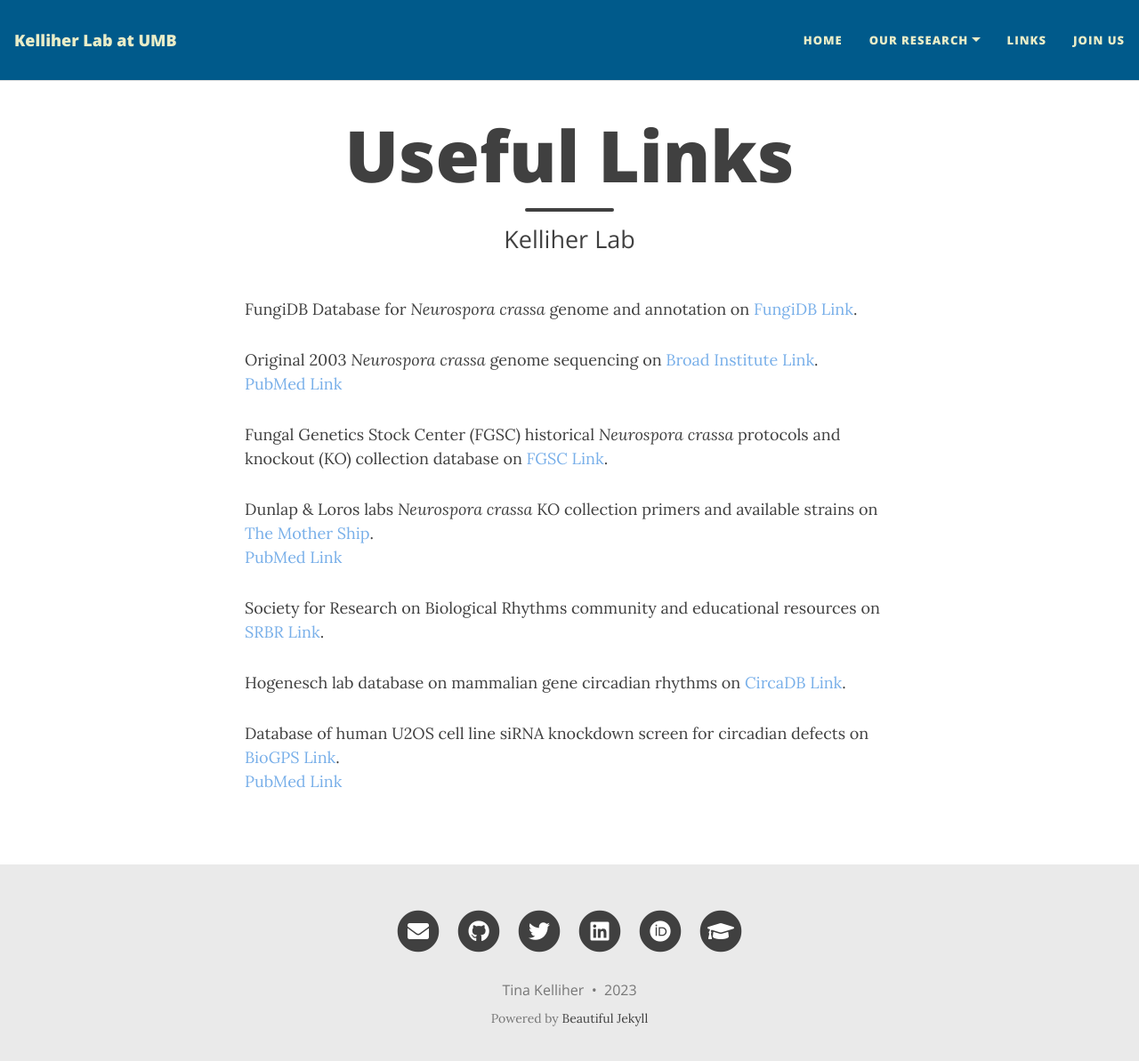
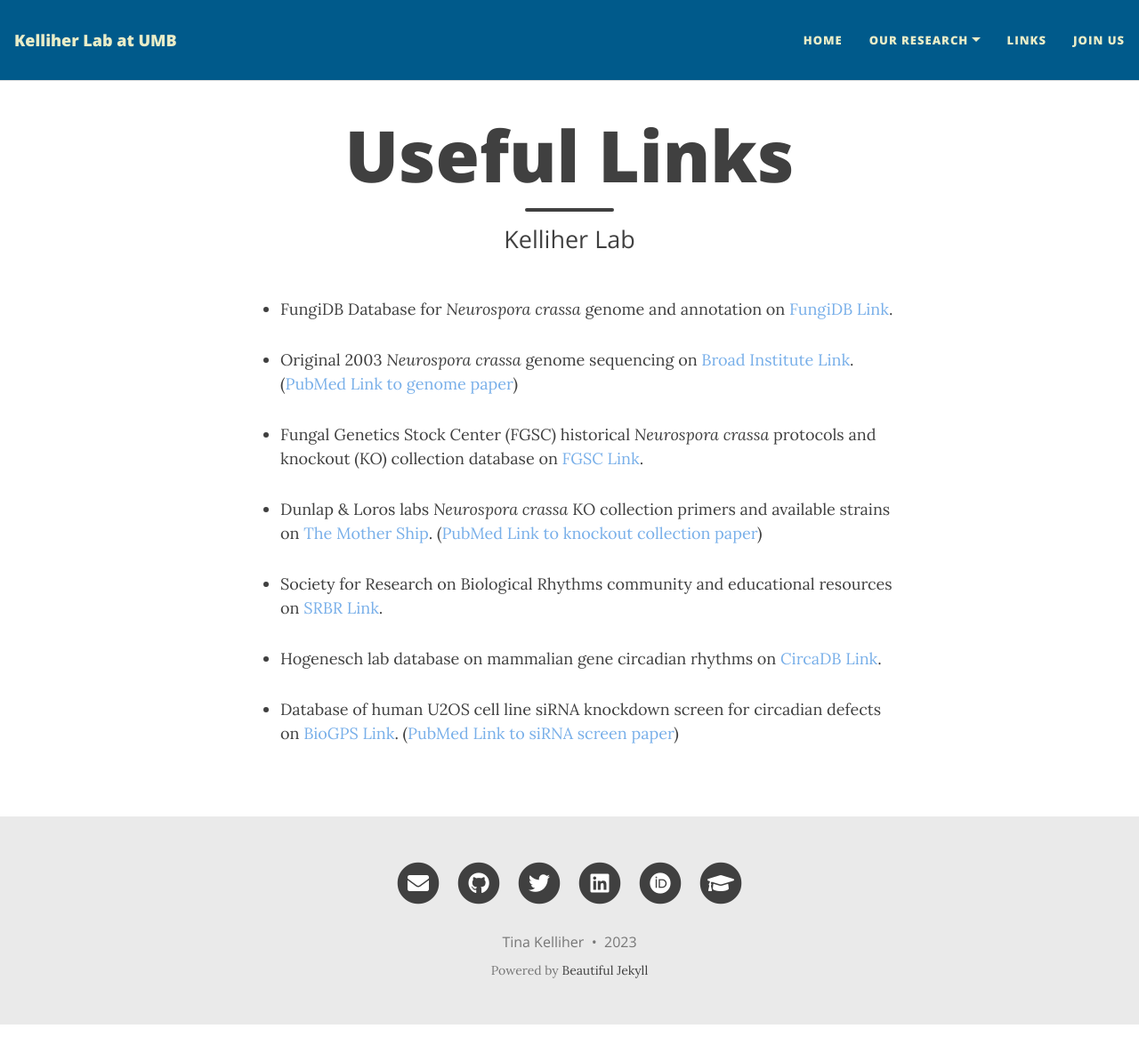
Before and after one commit to cmk35/cmk35.github.io, a Jekyll site: the page built from useful_links.md, in a window 1280 px wide and 1206 px high. Shown: the top 1193 px of the window at 89% size. Built offline with Jekyll 4.4.1, drawn with Linux system fonts in a browser that asks for light colours; nearby versions of some CDN libraries.

Commit message:
Update useful_links.md

```diff
--- a/useful_links.md
+++ b/useful_links.md
@@ -4,26 +4,23 @@ title: Useful Links
 subtitle: Kelliher Lab
 ---
 
-FungiDB Database for <em>Neurospora crassa</em> genome and annotation on <a href="https://fungidb.org/" target="_blank">FungiDB Link</a>.
+- FungiDB Database for <em>Neurospora crassa</em> genome and annotation on <a href="https://fungidb.org/" target="_blank">FungiDB Link</a>.
 <br />
 
-Original 2003 <em>Neurospora crassa</em> genome sequencing on <a href="https://www.broadinstitute.org/fungal-genome-initiative/neurospora-crassa-genome-project" target="_blank">Broad Institute Link</a>.\\
-<a href="https://pubmed.ncbi.nlm.nih.gov/12712197/" target="_blank">PubMed Link</a>
+- Original 2003 <em>Neurospora crassa</em> genome sequencing on <a href="https://www.broadinstitute.org/fungal-genome-initiative/neurospora-crassa-genome-project" target="_blank">Broad Institute Link</a>. (<a href="https://pubmed.ncbi.nlm.nih.gov/12712197/" target="_blank">PubMed Link to genome paper</a>)
 <br />
 
-Fungal Genetics Stock Center (FGSC) historical <em>Neurospora crassa</em> protocols and knockout (KO) collection database on <a href="https://www.fgsc.net/Neurospora/neurospora.html" target="_blank">FGSC Link</a>.
+- Fungal Genetics Stock Center (FGSC) historical <em>Neurospora crassa</em> protocols and knockout (KO) collection database on <a href="https://www.fgsc.net/Neurospora/neurospora.html" target="_blank">FGSC Link</a>.
 <br />
 
-Dunlap & Loros labs <em>Neurospora crassa</em> KO collection primers and available strains on <a href="https://geiselmed.dartmouth.edu/dunlaploros/genome/" target="_blank">The Mother Ship</a>.\\
-<a href="https://pubmed.ncbi.nlm.nih.gov/16801547/" target="_blank">PubMed Link</a>
+- Dunlap & Loros labs <em>Neurospora crassa</em> KO collection primers and available strains on <a href="https://geiselmed.dartmouth.edu/dunlaploros/genome/" target="_blank">The Mother Ship</a>. (<a href="https://pubmed.ncbi.nlm.nih.gov/16801547/" target="_blank">PubMed Link to knockout collection paper</a>)
 <br />
 
-Society for Research on Biological Rhythms community and educational resources on <a href="https://srbr.org/" target="_blank">SRBR Link</a>.
+- Society for Research on Biological Rhythms community and educational resources on <a href="https://srbr.org/" target="_blank">SRBR Link</a>.
 <br />
 
-Hogenesch lab database on mammalian gene circadian rhythms on <a href="http://circadb.hogeneschlab.org/" target="_blank">CircaDB Link</a>.
+- Hogenesch lab database on mammalian gene circadian rhythms on <a href="http://circadb.hogeneschlab.org/" target="_blank">CircaDB Link</a>.
 <br />
 
-Database of human U2OS cell line siRNA knockdown screen for circadian defects on <a href="http://biogps.org/circadian" target="_blank">BioGPS Link</a>.\\
-<a href="https://pubmed.ncbi.nlm.nih.gov/19765810/" target="_blank">PubMed Link</a>
+- Database of human U2OS cell line siRNA knockdown screen for circadian defects on <a href="http://biogps.org/circadian" target="_blank">BioGPS Link</a>. (<a href="https://pubmed.ncbi.nlm.nih.gov/19765810/" target="_blank">PubMed Link to siRNA screen paper</a>)
 <br />
```
